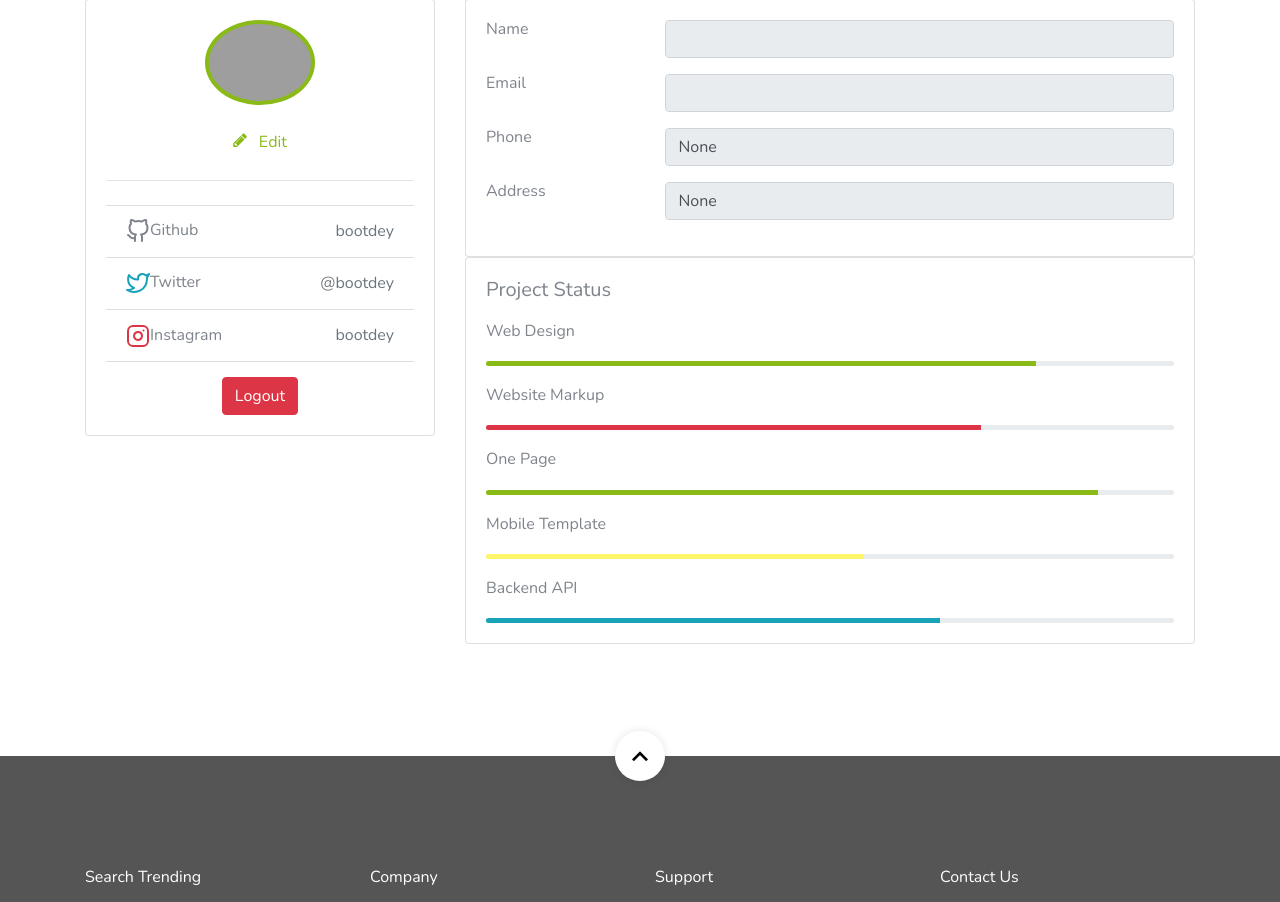
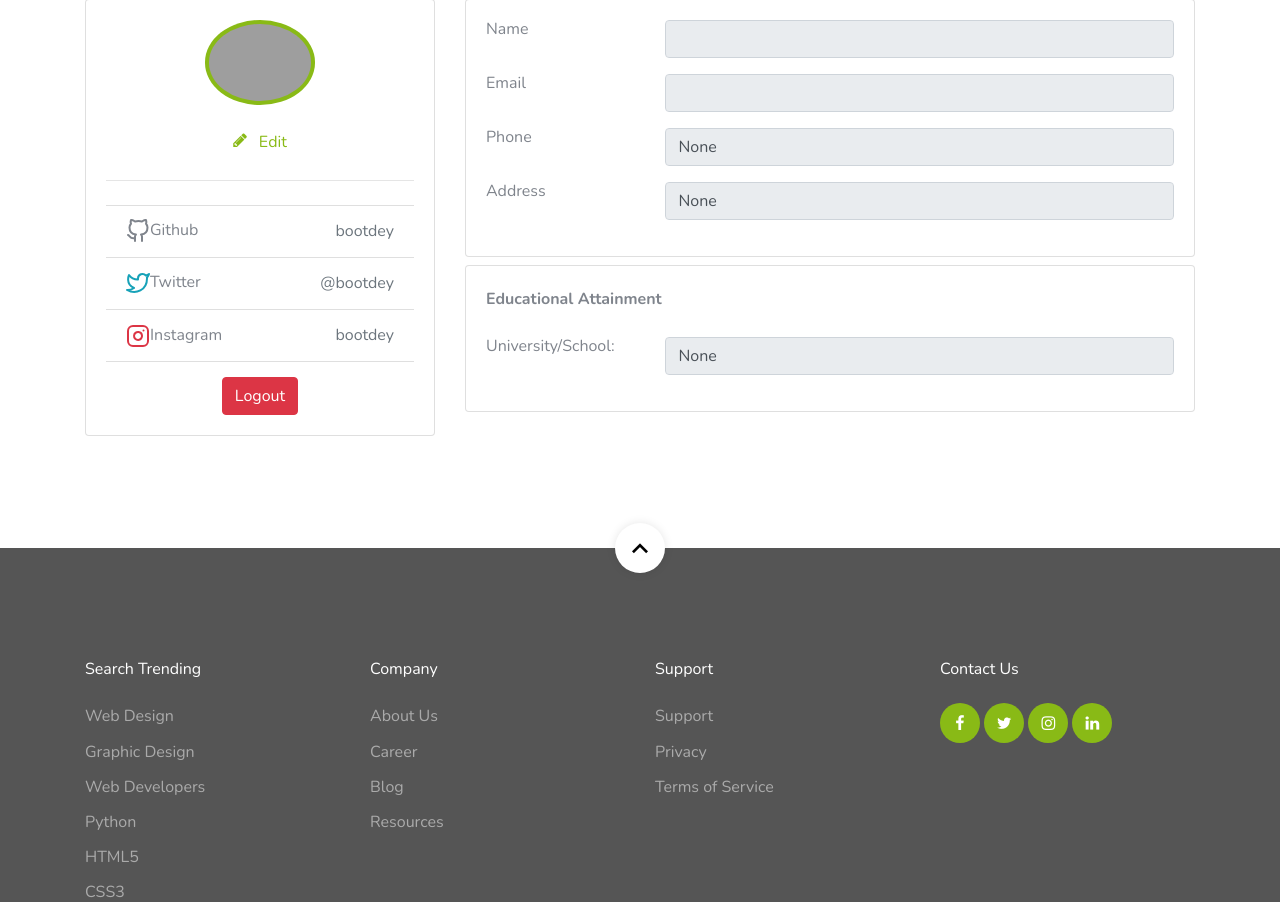
Before and after one commit to WeeklySorcery/Python-Portal, a Django app: a page that uses jobPortal/website/templates/profile.html in a window 1280 px wide. Shown: the part 257-1159 px from the top of the page. Run offline with Django 4.2, Linux system fonts and the light colour scheme; a user stored in the database is signed in; data comes from the database, SQL or seed files in the repository; both versions use the stored data as it was after the commit; some libraries are stand-ins or nearby versions; some web fonts are replaced; grey boxes are pictures that could not be loaded.

Commit message:
add edu attainment

```diff
--- a/jobPortal/website/admin.py
+++ b/jobPortal/website/admin.py
@@ -4,7 +4,7 @@
 from .models import UserProfile
 
 class UserProfileAdmin(admin.ModelAdmin):
-    list_display = ['user', 'gender', 'address', 'phone_number', 'status']
+    list_display = ['user', 'gender', 'address', 'phone_number']
     # Add more options as needed
 
 admin.site.register(UserProfile, UserProfileAdmin)
--- a/jobPortal/website/forms.py
+++ b/jobPortal/website/forms.py
@@ -33,5 +33,5 @@
 class UserProfileEditForm(forms.ModelForm):
     class Meta:
         model = UserProfile
-        fields = ['profile_pic','phone_number', 'address', 'gender']
+        fields = ['profile_pic','phone_number', 'address', 'gender', 'educational_attainment']
         # Add other fields as needed
--- a/jobPortal/website/models.py
+++ b/jobPortal/website/models.py
@@ -13,6 +13,7 @@
     address = models.CharField(max_length=255, null=True, blank=True)
     phone_number = models.CharField(max_length=15, null=True, blank=True)
     status = models.CharField(max_length=50, null=True, blank=True)
+    educational_attainment = models.CharField(max_length=100, null=True, blank=True)
 
     def __str__(self):
         return self.user.username
--- /dev/null
+++ b/jobPortal/website/templates/base/profileEducational.html
@@ -0,0 +1,14 @@
+<!--Educational Attainment-->
+<div class="card mt-2">
+<div class="card-body">
+    <div class="pb-4 font-weight-bold">Educational Attainment</div>
+    <div class="row mb-3">
+    <div class="col-sm-3">
+        <h6 class="mb-0">University/School:</h6>
+    </div>
+    <div class="col-sm-9 text-secondary">
+        <input type="text" class="form-control" value="{{ user.userprofile.educational_attainment  }}" disabled>
+    </div>
+    </div>
+</div>
+<!--End of Educational Attainment-->
--- a/jobPortal/website/templates/profile.html
+++ b/jobPortal/website/templates/profile.html
@@ -102,7 +102,7 @@
                             <input type="text" class="form-control" value="N/A" disabled>
                         {% endif %}
                     </div>
-                </div>
+                  </div>
                   <div class="row mb-3">
                     <div class="col-sm-3">
                       <h6 class="mb-0">Address</h6>
@@ -117,34 +117,9 @@
                   </div>
                 </div>
               </div>
-              <div class="row">
-                <div class="col-sm-12">
-                  <div class="card">
-                    <div class="card-body">
-                      <h5 class="d-flex align-items-center mb-3">Project Status</h5>
-                      <p>Web Design</p>
-                      <div class="progress mb-3" style="height: 5px">
-                        <div class="progress-bar bg-primary" role="progressbar" style="width: 80%" aria-valuenow="80" aria-valuemin="0" aria-valuemax="100"></div>
-                      </div>
-                      <p>Website Markup</p>
-                      <div class="progress mb-3" style="height: 5px">
-                        <div class="progress-bar bg-danger" role="progressbar" style="width: 72%" aria-valuenow="72" aria-valuemin="0" aria-valuemax="100"></div>
-                      </div>
-                      <p>One Page</p>
-                      <div class="progress mb-3" style="height: 5px">
-                        <div class="progress-bar bg-success" role="progressbar" style="width: 89%" aria-valuenow="89" aria-valuemin="0" aria-valuemax="100"></div>
-                      </div>
-                      <p>Mobile Template</p>
-                      <div class="progress mb-3" style="height: 5px">
-                        <div class="progress-bar bg-warning" role="progressbar" style="width: 55%" aria-valuenow="55" aria-valuemin="0" aria-valuemax="100"></div>
-                      </div>
-                      <p>Backend API</p>
-                      <div class="progress" style="height: 5px">
-                        <div class="progress-bar bg-info" role="progressbar" style="width: 66%" aria-valuenow="66" aria-valuemin="0" aria-valuemax="100"></div>
-                      </div>
-                    </div>
-                  </div>
-                </div>
+              <!--Educational Attainment-->
+              {% include "base/profileEducational.html" %}
+              <!--End of Educational Attainment-->
               </div>
             </div>
           </div>
@@ -201,6 +176,12 @@
             <input type="text" name="address" class="form-control" id="id_address" value="{{ user.userprofile.address }}">
           </div>
 
+          <!-- Education -->
+          <div class="form-group">
+            <label for="educational_attainment">University/School</label>
+            <input type="text" name="educational_attainment" class="form-control" id="educational_attainment" value="{{ user.userprofile.educational_attainment }}">
+          </div>
+
           <!-- Add more form fields as needed -->
 
           <!-- Submit Button -->
```
Also changed, not shown: jobPortal/db.sqlite3, jobPortal/media/profile_pics/Hitori.jpg (added), jobPortal/website/migrations/0008_userprofile_educational_attainment.py (added), jobPortal/website/migrations/0009_alter_userprofile_educational_attainment.py (added).
